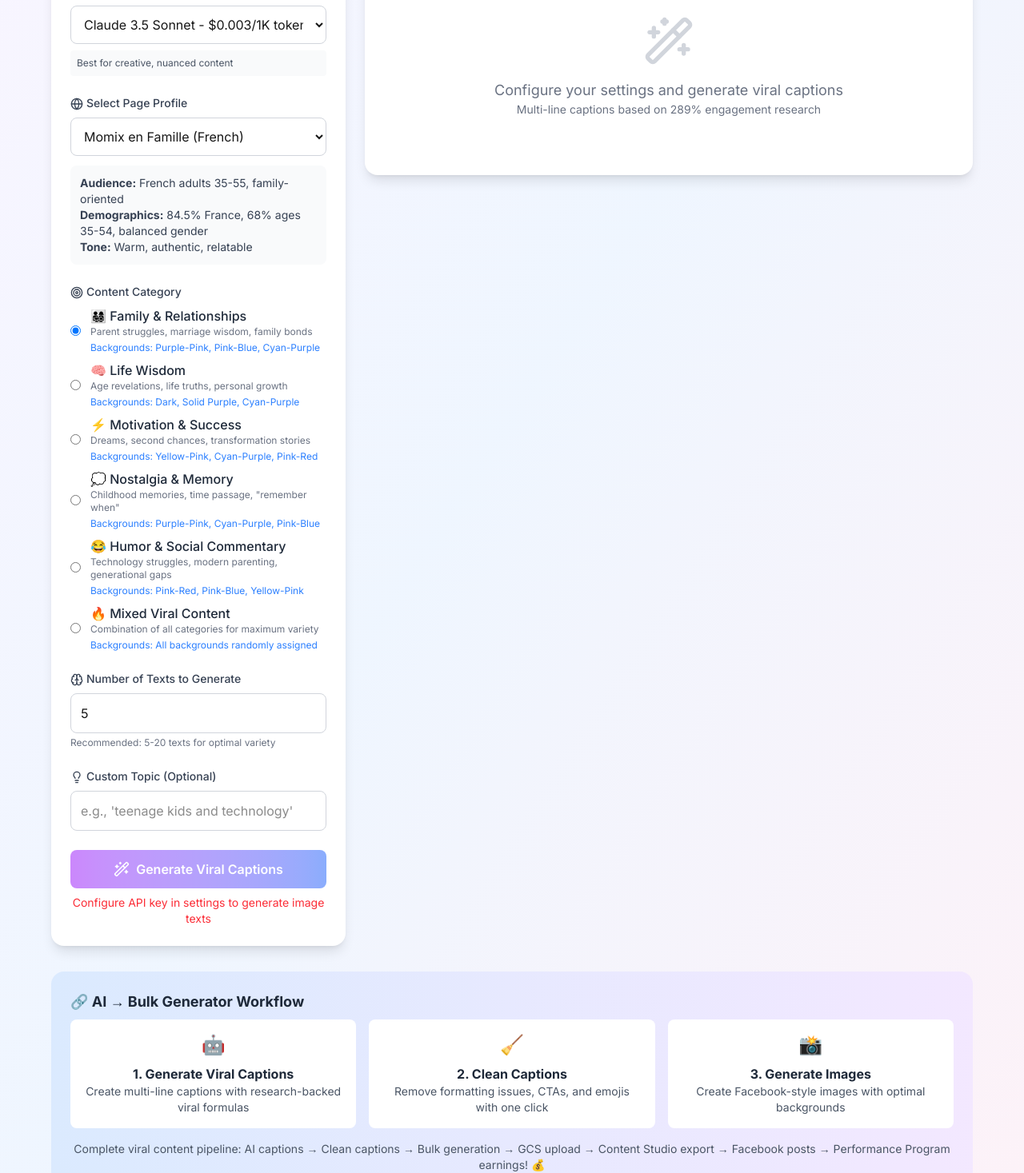
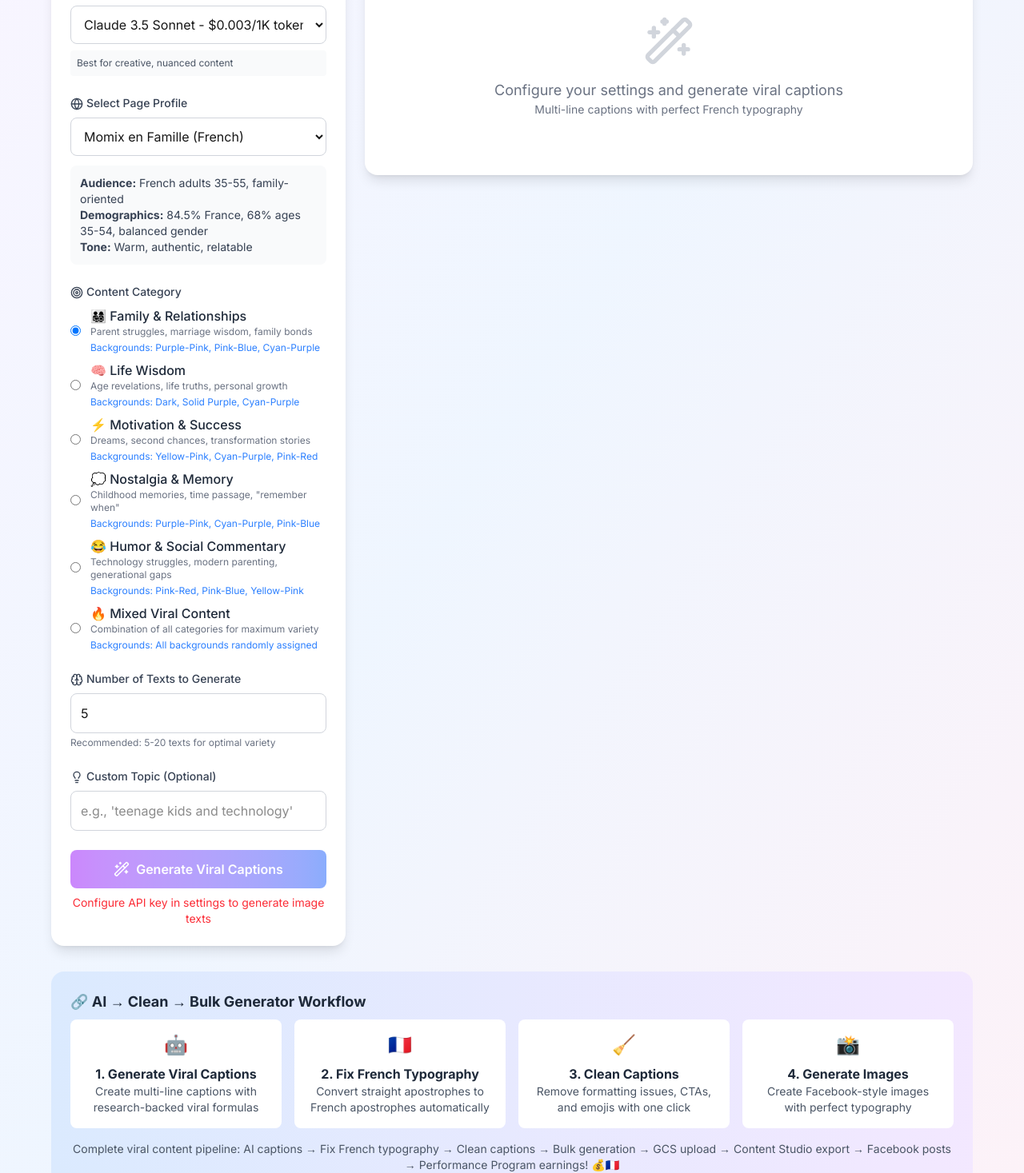
Before and after one commit to zax4you/fb-caption-generator, a Next.js app: page /ai-generator in a window 1280 px wide. Shown: the part 463-1930 px from the top of the page at 80% size. Built offline with nearby package versions, Linux system fonts and the light colour scheme.

Commit message:
Fix French typography in AI generator

```diff
--- a/src/app/ai-generator/page.tsx
+++ b/src/app/ai-generator/page.tsx
@@ -1,4 +1,4 @@
-// COMPLETE AI Generator with Clean Captions Feature
+// COMPLETE AI Generator with Clean Captions Feature + French Typography Fix
 // Replace your entire /src/app/ai-generator/page.tsx file with this
 
 'use client'
@@ -114,7 +114,7 @@ const AICaptionGenerator = () => {
     }
   };
 
-  // ✅ ENHANCED: Super aggressive text cleaning
+  // ✅ ENHANCED: Super aggressive text cleaning WITH FRENCH TYPOGRAPHY FIX
   const cleanText = (text) => {
     return text
       .replace(/^\*\*\s*/, '')                    // Remove ** at beginning
@@ -128,11 +128,17 @@ const AICaptionGenerator = () => {
       .replace(/^\s*\d+\.\s*/gm, '')              // Remove numbers
       .replace(/\[([^\]]+)\]\([^)]+\)/g, '$1')    // Convert links to text
 
+      // ✅ FIX FRENCH TYPOGRAPHY - CORRECTION PRINCIPALE POUR LES APOSTROPHES !
+      .replace(/'/g, "'")                         // Replace straight apostrophes with French apostrophes
+      .replace(/'/g, "'")                         // Replace any other straight apostrophes
+      .replace(/"/g, '"')                         // Fix opening quotes (optional)
+      .replace(/"/g, '"')                         // Fix closing quotes (optional)
+
       // ✅ REMOVE ALL CTAs (comprehensive list)
       .replace(/Tag\s+[^.!?\n]*[.!?\n]/gi, '')
       .replace(/Commentez\s+[^.!?\n]*[.!?\n]/gi, '')
       .replace(/Partagez\s+[^.!?\n]*[.!?\n]/gi, '')
-      .replace(/Qui\s+est\s+d'accord[^.!?\n]*[.!?\n]/gi, '')
+      .replace(/Qui\s+est\s+d['']accord[^.!?\n]*[.!?\n]/gi, '')  // Note: handles both ' and '
       .replace(/Likez\s+[^.!?\n]*[.!?\n]/gi, '')
       .replace(/Suivez\s+[^.!?\n]*[.!?\n]/gi, '')
       .replace(/Abonnez-vous[^.!?\n]*[.!?\n]/gi, '')
@@ -143,7 +149,7 @@ const AICaptionGenerator = () => {
       .replace(/🤗|🌟|💕|👇|🔥|✨|💰|📱|❤️|💯|😅|🤔|💙|👨‍👩‍👧‍👦|🧠|⚡|💭|😂|🎯|🚀|💪|🙌|👏|💜|🖤|💚|💛|🧡|❤️‍🔥|💖|💝|💗|💓|💘|💋|👀|🤯|😍|🥰|😘|😊|😄|😃|😂|🤣|😆|😁|🙂|🙃|😉|😇|🥺|😢|😭|😤|😠|😡|🤬|🤢|🤮|🤧|😷|🤒|🤕|🤠|🤡|🤥|🤓|😎|🧐|🤨|😐|😑|😶|😏|😒|🙄|😬|🤐|🤫|🤭|😯|😦|😧|😮|😲|🥱|😴|🤤|😪|😵|🤐|🥴|🤢|🤮|🤧|😷|🤒|🤕|🤑|🤠|😈|👿|👹|👺|🤡|💩|👻|💀|☠️|👽|👾|🤖|🎃|😺|😸|😹|😻|😼|😽|🙀|😿|😾/g, '')
 
       // ✅ CLEAN FORMATTING
-      .replace(/["""'']/g, '')                    // Remove smart quotes
+      .replace(/["""'']/g, '')                    // Remove smart quotes (except the ones we want)
       .replace(/\s{3,}/g, '\n\n')                 // Convert multiple spaces to double line break
       .replace(/\n{3,}/g, '\n\n')                 // Limit line breaks to maximum 2
       .replace(/^\s+|\s+$/g, '')                  // Trim whitespace at start/end
@@ -170,7 +176,7 @@ const AICaptionGenerator = () => {
     // Show success message
     setTimeout(() => {
       setIsCleaningCaptions(false);
-      alert(`✅ Cleaned ${cleanedContent.length} captions!\n\nRemoved: markdown, emojis, CTAs, and formatting issues.`);
+      alert(`✅ Cleaned ${cleanedContent.length} captions!\n\nRemoved: markdown, emojis, CTAs, and formatting issues.\nFixed: French apostrophes and typography.`);
     }, 1000);
   };
 
@@ -189,7 +195,7 @@ const AICaptionGenerator = () => {
     setGeneratedContent(updatedContent);
   };
 
-  // ✅ COMPLETELY NEW: Enhanced viral prompt
+  // ✅ ENHANCED: Viral prompt with French typography instructions
   const getViralPrompt = (pageId, categoryId, topic = '', quantity) => {
     const page = pageProfiles[pageId];
 
@@ -243,26 +249,33 @@ Se souvenir quand:
 
 [Réflexion sur le changement]
 
-RÈGLES STRICTES:
+RÈGLES STRICTES POUR LA TYPOGRAPHIE FRANÇAISE:
+- UTILISE TOUJOURS les apostrophes françaises ' au lieu de '
+- Exemples: "j'ai" pas "j'ai", "d'être" pas "d'être", "l'amour" pas "l'amour"
 - AUCUN appel à l'action (Tag, Commentez, Partagez)
 - AUCUN emoji ou symbole
 - AUCUN formatage markdown (**, *)
-- Seulement du texte français naturel
+- Seulement du texte français naturel avec la BONNE TYPOGRAPHIE
 - Ligne vide entre chaque pensée
 - Expériences spécifiquement françaises
 - Vulnérabilité et imperfections, pas de perfection
 - 4-6 lignes maximum par caption
 
-GÉNÈRE ${quantity} posts en utilisant les formules ci-dessus.
+EXEMPLES AVEC BONNE TYPOGRAPHIE:
+"À 40 ans, j'ai compris que nos parents avaient raison"
+"L'amour, ce n'est pas ce qu'on croit"
+"J'étais persuadée d'avoir tout compris"
+
+GÉNÈRE ${quantity} posts en utilisant les formules ci-dessus avec la TYPOGRAPHIE FRANÇAISE CORRECTE.
 
 FORMAT DE RÉPONSE:
 
 CAPTION 1:
-[Texte avec lignes vides entre les pensées]
+[Texte avec lignes vides entre les pensées ET apostrophes françaises correctes]
 BACKGROUND: [couleur suggérée]
 
 CAPTION 2:
-[Texte avec lignes vides entre les pensées]
+[Texte avec lignes vides entre les pensées ET apostrophes françaises correctes]
 BACKGROUND: [couleur suggérée]
 
 Continue pour tous les ${quantity} posts.`;
@@ -394,7 +407,7 @@ Continue pour tous les ${quantity} posts.`;
             🤖 AI Viral Caption Generator
           </h1>
           <p className="text-lg text-gray-600">
-            Multi-line viral captions for maximum Performance Program earnings
+            Multi-line viral captions with perfect French typography
           </p>
         </div>
 
@@ -622,15 +635,15 @@ Continue pour tous les ${quantity} posts.`;
                 <div className="text-center py-12 text-gray-500">
                   <Wand2 className="w-16 h-16 mx-auto mb-4 text-gray-300" />
                   <p className="text-lg">Configure your settings and generate viral captions</p>
-                  <p className="text-sm">Multi-line captions based on 289% engagement research</p>
+                  <p className="text-sm">Multi-line captions with perfect French typography</p>
                 </div>
               ) : (
                 <>
-                  {/* ✅ NEW: Clean Captions Section */}
+                  {/* ✅ ENHANCED: Clean Captions Section with French Typography */}
                   <div className="bg-orange-50 border border-orange-200 rounded-xl p-4 mb-6">
-                    <h3 className="text-lg font-bold text-orange-800 mb-2">🧹 Caption Cleaning</h3>
+                    <h3 className="text-lg font-bold text-orange-800 mb-2">🧹 Caption Cleaning & French Typography</h3>
                     <p className="text-sm text-orange-700 mb-4">
-                      Use this failsafe to clean any remaining formatting issues, CTAs, or emojis before generating images.
+                      Use this failsafe to clean formatting issues and fix French apostrophes before generating images.
                     </p>
 
                     <div className="flex gap-3 flex-wrap">
@@ -655,7 +668,7 @@ Continue pour tous les ${quantity} posts.`;
                       </button>
 
                       <div className="text-xs text-orange-600 flex items-center">
-                        <strong>Removes:</strong> **, *, emojis, "Tag quelqu'un", "Commentez", "Partagez", etc.
+                        <strong>Removes:</strong> **, *, emojis, CTAs + <strong>Fixes:</strong> French apostrophes (j'ai → j'ai)
                       </div>
                     </div>
                   </div>
@@ -676,7 +689,7 @@ Continue pour tous les ${quantity} posts.`;
                               {aiModels[selectedModel]?.name}
                             </span>
 
-                            {/* ✅ NEW: Content Quality Indicators */}
+                            {/* ✅ ENHANCED: Quality Indicators including French Typography */}
                             <div className="flex gap-1">
                               {content.text.includes('**') && (
                                 <span className="bg-red-100 text-red-600 px-2 py-1 rounded text-xs">Markdown</span>
@@ -687,6 +700,9 @@ Continue pour tous les ${quantity} posts.`;
                               {/Tag\s+|Commentez\s+|Partagez\s+/i.test(content.text) && (
                                 <span className="bg-red-100 text-red-600 px-2 py-1 rounded text-xs">CTA</span>
                               )}
+                              {/'/g.test(content.text) && (
+                                <span className="bg-yellow-100 text-yellow-600 px-2 py-1 rounded text-xs">Apostrophes</span>
+                              )}
                             </div>
                           </div>
 
@@ -695,7 +711,7 @@ Continue pour tous les ${quantity} posts.`;
                             <button
                               onClick={() => cleanSingleCaption(content.id)}
                               className="p-2 text-orange-500 hover:text-orange-700 transition-colors"
-                              title="Clean this caption"
+                              title="Clean this caption & fix French typography"
                             >
                               <svg className="w-4 h-4" fill="none" stroke="currentColor" viewBox="0 0 24 24">
                                 <path strokeLinecap="round" strokeLinejoin="round" strokeWidth={2} d="M19 7l-.867 12.142A2 2 0 0116.138 21H7.862a2 2 0 01-1.995-1.858L5 7m5 4v6m4-6v6m1-10V4a1 1 0 00-1-1h-4a1 1 0 00-1 1v3M4 7h16" />
@@ -747,7 +763,7 @@ Continue pour tous les ${quantity} posts.`;
                     <div className="bg-blue-50 border border-blue-200 rounded-lg p-4 mb-4">
                       <h4 className="font-medium text-blue-800 mb-2">📸 Ready for Image Generation?</h4>
                       <p className="text-sm text-blue-700">
-                        Make sure to clean your captions first if they contain any formatting issues.
+                        Make sure to clean your captions first to fix French typography and remove formatting issues.
                         Then send them to the bulk generator to create images.
                       </p>
                     </div>
@@ -760,7 +776,7 @@ Continue pour tous les ${quantity} posts.`;
                       Send All to Bulk Generator →
                     </button>
                     <p className="text-sm text-gray-500 mt-2">
-                      Generate images for all {generatedContent.length} texts at once
+                      Generate images for all {generatedContent.length} texts with perfect French typography
                     </p>
                   </div>
 
@@ -782,26 +798,31 @@ Continue pour tous les ${quantity} posts.`;
 
         {/* Integration Info */}
         <div className="mt-8 bg-gradient-to-r from-blue-100 to-purple-100 rounded-2xl p-6">
-          <h3 className="text-lg font-bold text-gray-800 mb-2">🔗 AI → Bulk Generator Workflow</h3>
-          <div className="grid md:grid-cols-3 gap-4 text-center">
+          <h3 className="text-lg font-bold text-gray-800 mb-2">🔗 AI → Clean → Bulk Generator Workflow</h3>
+          <div className="grid md:grid-cols-4 gap-4 text-center">
             <div className="bg-white rounded-lg p-4">
               <div className="text-2xl mb-2">🤖</div>
               <div className="font-bold text-gray-800">1. Generate Viral Captions</div>
               <div className="text-sm text-gray-600">Create multi-line captions with research-backed viral formulas</div>
             </div>
             <div className="bg-white rounded-lg p-4">
+              <div className="text-2xl mb-2">🇫🇷</div>
+              <div className="font-bold text-gray-800">2. Fix French Typography</div>
+              <div className="text-sm text-gray-600">Convert straight apostrophes to French apostrophes automatically</div>
+            </div>
+            <div className="bg-white rounded-lg p-4">
               <div className="text-2xl mb-2">🧹</div>
-              <div className="font-bold text-gray-800">2. Clean Captions</div>
+              <div className="font-bold text-gray-800">3. Clean Captions</div>
               <div className="text-sm text-gray-600">Remove formatting issues, CTAs, and emojis with one click</div>
             </div>
             <div className="bg-white rounded-lg p-4">
               <div className="text-2xl mb-2">📸</div>
-              <div className="font-bold text-gray-800">3. Generate Images</div>
-              <div className="text-sm text-gray-600">Create Facebook-style images with optimal backgrounds</div>
+              <div className="font-bold text-gray-800">4. Generate Images</div>
+              <div className="text-sm text-gray-600">Create Facebook-style images with perfect typography</div>
             </div>
           </div>
           <p className="text-sm text-gray-600 mt-4 text-center">
-            Complete viral content pipeline: AI captions → Clean captions → Bulk generation → GCS upload → Content Studio export → Facebook posts → Performance Program earnings! 💰
+            Complete viral content pipeline: AI captions → Fix French typography → Clean captions → Bulk generation → GCS upload → Content Studio export → Facebook posts → Performance Program earnings! 💰🇫🇷
           </p>
         </div>
       </div>
```
